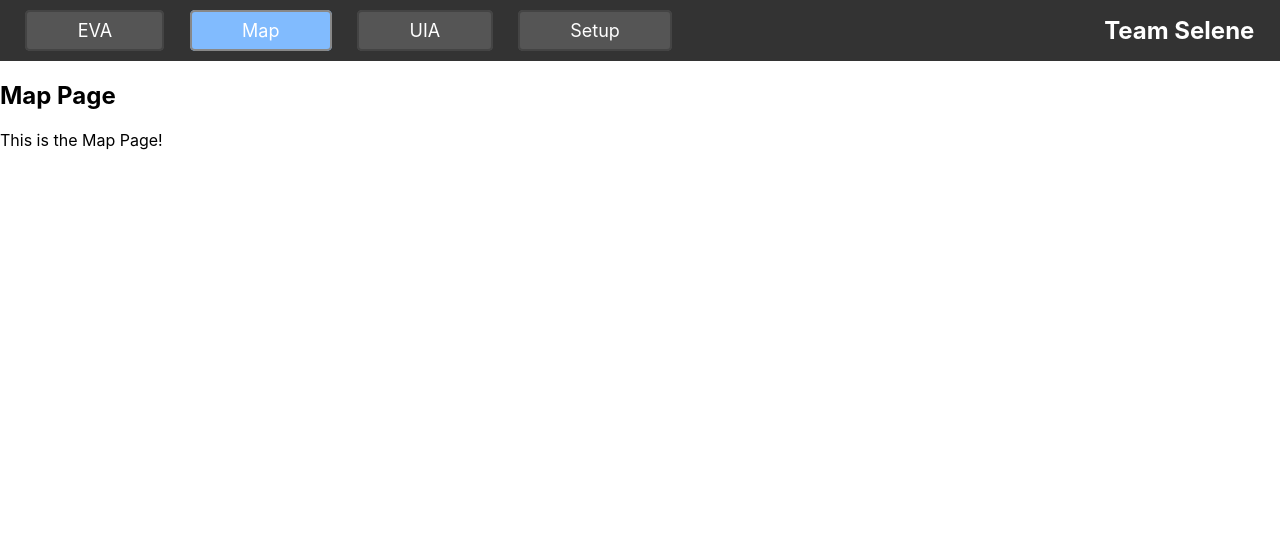
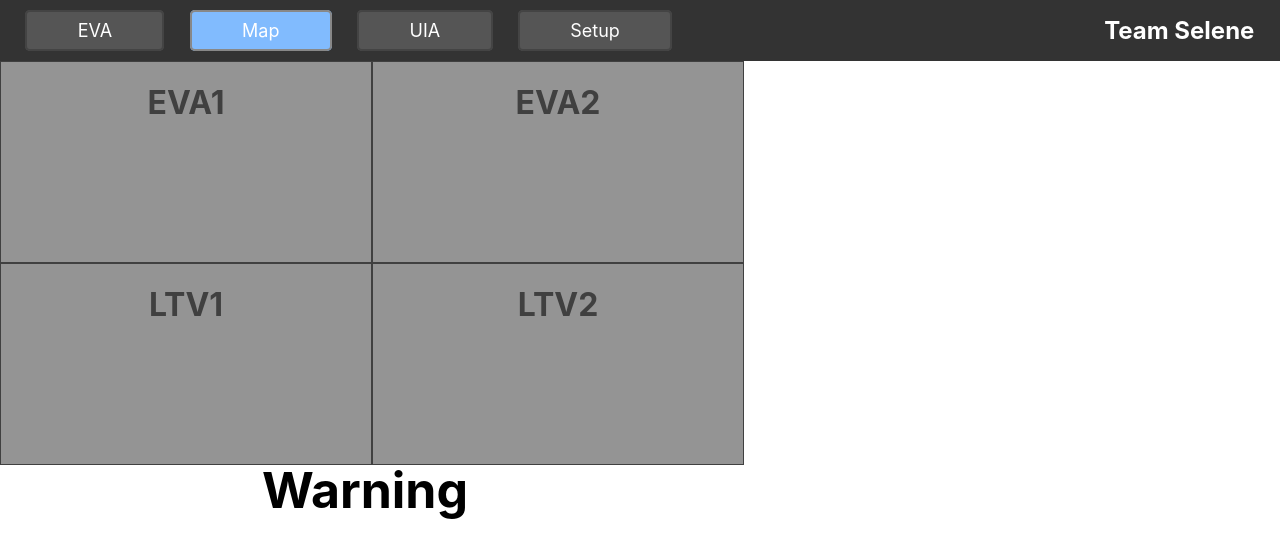
Before and after one commit to coolD9/Selene-in-SUITS, a React (Create React App) app in the folder User_Interface/UI_Main/client/: page /map in a window 1280 px wide. Shown: the top 558 px of the page. Built offline with nearby package versions, Linux system fonts and the light colour scheme.

Commit message:
Got layout for camera and telemtry feed, added background color, and Warning.

```diff
--- a/User_Interface/UI_Main/client/src/components/Map.js
+++ b/User_Interface/UI_Main/client/src/components/Map.js
@@ -1,4 +1,5 @@
-import React from 'react';
+import React from "react";
+import "./css/MapCSS.css";
 
 /*
  * Map() - **PAGE**
@@ -14,12 +15,31 @@ import React from 'react';
  *     A JSX object to be displayed.
  */
 function Map() {
-  return(
+  return (
     <div>
-      <h2>Map Page</h2>
-      <p>This is the Map Page!</p>
+      <div className="ParentContainerEVA">
+        <div className="EVA" id="container3">
+          <h1>EVA1</h1>
         </div>
-  )
+        <div className="EVA" id="container4">
+          <h1>EVA2</h1>
+        </div>
+      </div>
+
+      <div className="ParentContainerLTV">
+        <div className="LTV" id="container1">
+          <h1>LTV1</h1>
+        </div>
+        <div className="LTV" id="container2">
+          <h1>LTV2</h1>
+        </div>
+      </div>
+
+      <div className="WarningContainer">
+        <h1>Warning</h1>
+      </div>
+    </div>
+  );
 }
 
 export default Map;
--- /dev/null
+++ b/User_Interface/UI_Main/client/src/components/css/MapCSS.css
@@ -0,0 +1,34 @@
+.LTV {
+  border: 1px solid black;
+  width: 370px;
+  height: 200px;
+  background-color: darkgray;
+  filter: contrast(50%);
+}
+
+.ParentContainerLTV {
+  display: flex;
+  flex-direction: row;
+  text-align: center;
+}
+
+.EVA {
+  border: 1px solid black;
+  width: 370px;
+  height: 200px;
+  background-color: darkgray;
+  filter: contrast(50%);
+}
+
+.ParentContainerEVA {
+  display: flex;
+  flex-direction: row;
+  text-align: center;
+}
+
+.WarningContainer h1 {
+  font-size: 50px;
+  width: 740px;
+  text-align: center;
+  margin: -5px;
+}
```
Lines whose indentation alone changed are shown as unchanged.
